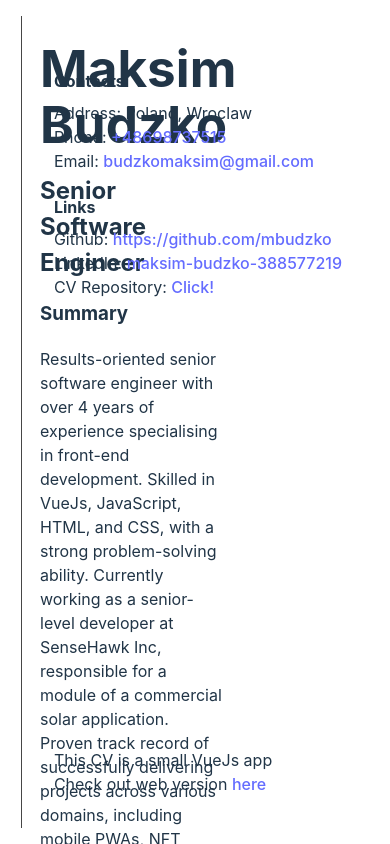
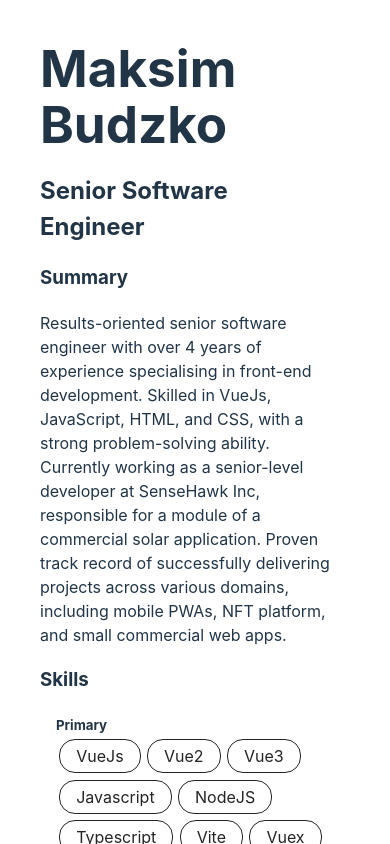
Before and after one commit to mbudzko/mbduzko_CV, a Vue app: page / in a window 390 px wide. Shown: the top 844 px of the page. Built offline with nearby package versions, Linux system fonts and the light colour scheme.

Commit message:
fix: add mobile layout

```diff
--- a/src/App.vue
+++ b/src/App.vue
@@ -225,4 +225,20 @@ a {
   display: flex;
   flex-direction: column;
 }
+
+@media screen and (max-width: 900px) {
+  .page {
+    display: flex;
+    flex-direction: column;
+  }
+
+  .secondary-info {
+    border-left: none;
+    border-top: 1px solid;
+    margin: 1rem 0;
+    padding: 1rem 0;
+    position: relative;
+    bottom: 0;
+  }
+}
 </style>
```
